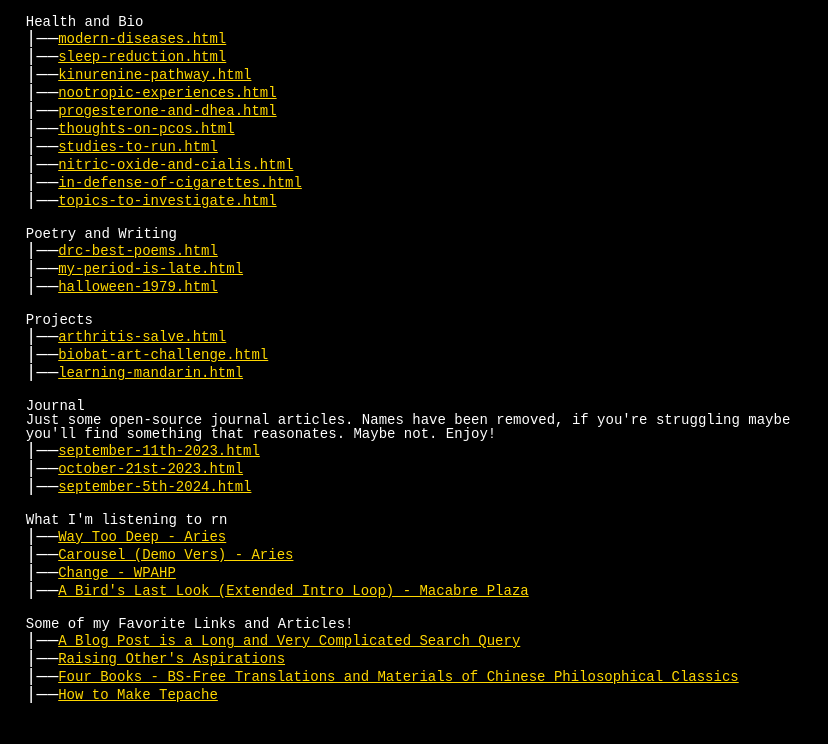
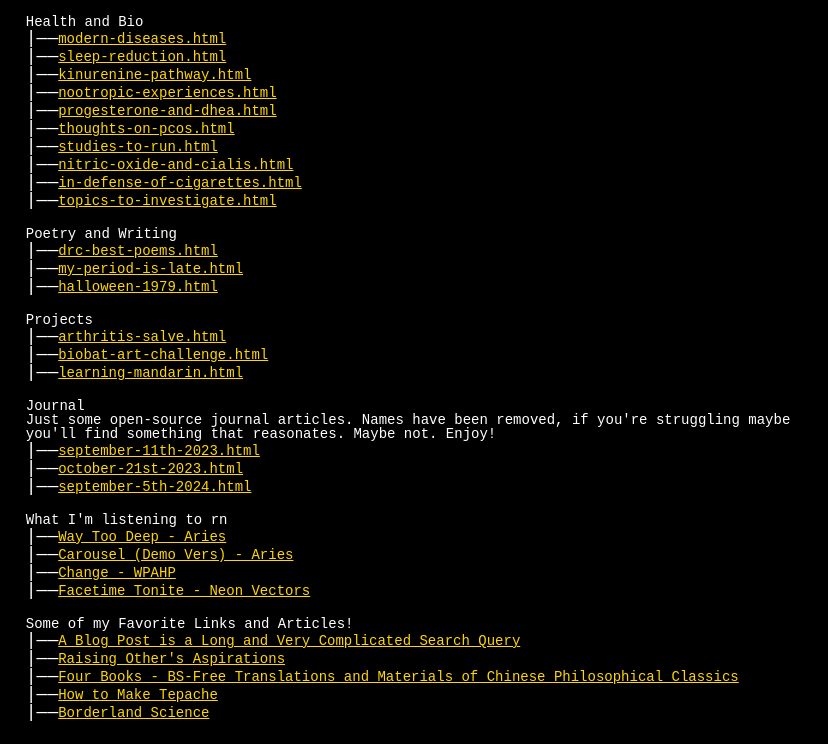
Before and after one commit to rruplink/rruplink.github.io, a plain HTML site: page index.html in a window 1280 px wide. Shown: the part 510-1254 px from the top of the page, without its empty margins (0-828 px from the left). Drawn offline with Linux system fonts and the light colour scheme.

Commit message:
Update index.html

```diff
--- a/index.html
+++ b/index.html
@@ -110,13 +110,14 @@ that's just exciting to me every day, I'm mastering skills, I'm meeting loads of
   |——<a href="https://www.youtube.com/watch?v=m315e6oyczQ" class="sublink_small" target="_blank">Way Too Deep - Aries</a> <br>
   |——<a href="https://www.youtube.com/watch?v=0wZla2kI9pU" class="sublink_small" target="_blank">Carousel (Demo Vers) - Aries</a> <br>
   |——<a href="https://www.youtube.com/watch?v=WUYP6S5IU-Q" class="sublink_small" target="_blank">Change - WPAHP</a> <br>
-  |——<a href="https://www.youtube.com/watch?v=IIUUasuuZyk&t=579s" class="sublink_small" target="_blank">A Bird's Last Look (Extended Intro Loop) - Macabre Plaza</a> <br>
+  |——<a href="https://www.youtube.com/watch?v=tiS6o_LxHDQ" class="sublink_small" target="_blank">Facetime Tonite - Neon Vectors</a> <br>
   <br>
 <p class="small">Some of my Favorite Links and Articles!</p>
   |——<a href="https://www.henrikkarlsson.xyz/p/search-query" class="sublink_small" target="_blank">A Blog Post is a Long and Very Complicated Search Query</a> <br>
   |——<a href="https://marginalrevolution.com/marginalrevolution/2018/10/high-return-activity-raising-others-aspirations.html?ref=isaak.net" class="sublink_small" target="_blank">Raising Other's Aspirations</a> <br>
   |——<a href="https://fourbooks.org/" class="sublink_small" target="_blank">Four Books - BS-Free Translations and Materials of Chinese Philosophical Classics</a> <br>
   |——<a href="https://www.attainable-sustainable.net/tepache/" class="sublink_small" target="_blank">How to Make Tepache</a> <br>
+  |——<a href="https://borderlandsciences.org/project/index.html" class="sublink_small" target="_blank">Borderland Science</a> <br>
   <br>
 </div>
 </body>
```
